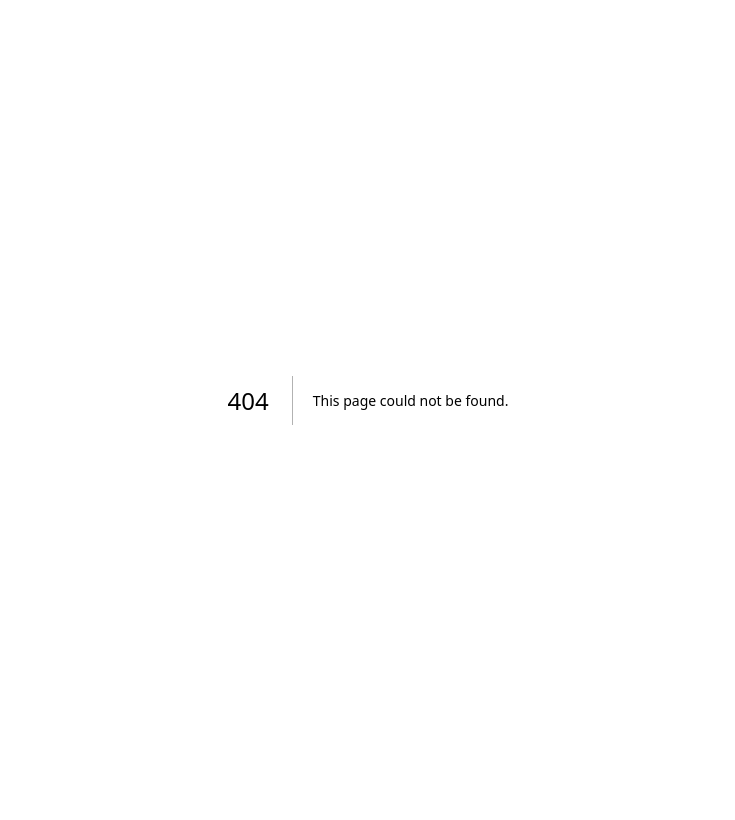
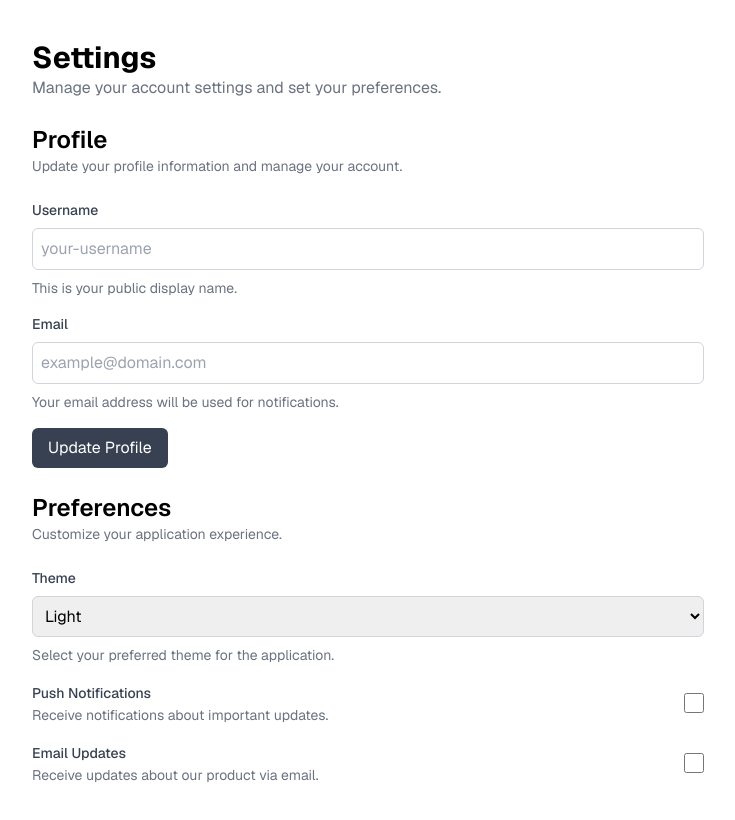
Before and after one commit to Colossus-AI-Learning-Guide-System/ColossusAI-1.0, a Next.js app in the folder fullstack/: page /settings in a window 1280 px wide. Before the commit this address had no page. Shown: the top 820 px of the page, without its empty margins (272-1007 px from the left). Built offline with nearby package versions, Linux system fonts and the light colour scheme.

Commit message:
Create the  basic settings page

```diff
--- /dev/null
+++ b/fullstack/app/settings/page.tsx
@@ -0,0 +1,146 @@
+'use client';
+
+import { useState } from 'react';
+
+export default function SettingsPage() {
+  const [pushNotifications, setPushNotifications] = useState(false);
+  const [emailUpdates, setEmailUpdates] = useState(false);
+
+  return (
+    <div className="container mx-auto max-w-2xl py-10">
+      <div className="space-y-6">
+        {/* Page Header */}
+        <div>
+          <h1 className="text-3xl font-bold">Settings</h1>
+          <p className="text-gray-500">
+            Manage your account settings and set your preferences.
+          </p>
+        </div>
+
+        {/* Profile Section */}
+        <div className="space-y-6">
+          <div>
+            <h2 className="text-2xl font-semibold">Profile</h2>
+            <p className="text-sm text-gray-500">
+              Update your profile information and manage your account.
+            </p>
+          </div>
+
+          <div className="space-y-4">
+            <div className="space-y-2">
+              <label htmlFor="username" className="block text-sm font-medium text-gray-700">
+                Username
+              </label>
+              <input
+                id="username"
+                placeholder="your-username"
+                className="block w-full rounded-md border border-gray-300 p-2 focus:border-blue-500 focus:ring-blue-500"
+                defaultValue=""
+              />
+              <p className="text-sm text-gray-500">
+                This is your public display name.
+              </p>
+            </div>
+
+            <div className="space-y-2">
+              <label htmlFor="email" className="block text-sm font-medium text-gray-700">
+                Email
+              </label>
+              <input
+                id="email"
+                placeholder="example@domain.com"
+                type="email"
+                className="block w-full rounded-md border border-gray-300 p-2 focus:border-blue-500 focus:ring-blue-500"
+                defaultValue=""
+              />
+              <p className="text-sm text-gray-500">
+                Your email address will be used for notifications.
+              </p>
+            </div>
+
+            {/* <div className="space-y-2">
+              <label htmlFor="bio" className="block text-sm font-medium text-gray-700">
+                Bio
+              </label>
+              <textarea
+                id="bio"
+                placeholder="Brief description for your profile."
+                className="block w-full rounded-md border border-gray-300 p-2 focus:border-blue-500 focus:ring-blue-500 min-h-[100px]"
+              />
+              <p className="text-sm text-gray-500">
+                Brief description for your profile.
+              </p>
+            </div> */}
+
+            <button className="rounded-md bg-gray-700 px-4 py-2 text-white hover:bg-gray-900">
+              Update Profile
+            </button>
+          </div>
+        </div>
+
+        {/* Preferences Section */}
+        <div className="space-y-6">
+          <div>
+            <h2 className="text-2xl font-semibold">Preferences</h2>
+            <p className="text-sm text-gray-500">
+              Customize your application experience.
+            </p>
+          </div>
+
+          <div className="space-y-4">
+            <div className="space-y-2">
+              <label htmlFor="theme" className="block text-sm font-medium text-gray-700">
+                Theme
+              </label>
+              <select
+                id="theme"
+                className="block w-full rounded-md border border-gray-300 p-2 focus:border-blue-500 focus:ring-blue-500"
+              >
+                <option value="light">Light</option>
+                <option value="dark">Dark</option>
+                <option value="system">System</option>
+              </select>
+              <p className="text-sm text-gray-500">
+                Select your preferred theme for the application.
+              </p>
+            </div>
+
+            <div className="flex items-center justify-between">
+              <div>
+                <label className="text-sm font-medium text-gray-700">
+                  Push Notifications
+                </label>
+                <p className="text-sm text-gray-500">
+                  Receive notifications about important updates.
+                </p>
+              </div>
+              <input
+                type="checkbox"
+                className="h-5 w-5 rounded border-gray-300 text-blue-600 focus:ring-blue-500"
+                checked={pushNotifications}
+                onChange={(e) => setPushNotifications(e.target.checked)}
+              />
+            </div>
+
+            <div className="flex items-center justify-between">
+              <div>
+                <label className="text-sm font-medium text-gray-700">
+                  Email Updates
+                </label>
+                <p className="text-sm text-gray-500">
+                  Receive updates about our product via email.
+                </p>
+              </div>
+              <input
+                type="checkbox"
+                className="h-5 w-5 rounded border-gray-300 text-blue-600 focus:ring-blue-500"
+                checked={emailUpdates}
+                onChange={(e) => setEmailUpdates(e.target.checked)}
+              />
+            </div>
+          </div>
+        </div>
+      </div>
+    </div>
+  );
+}
```
